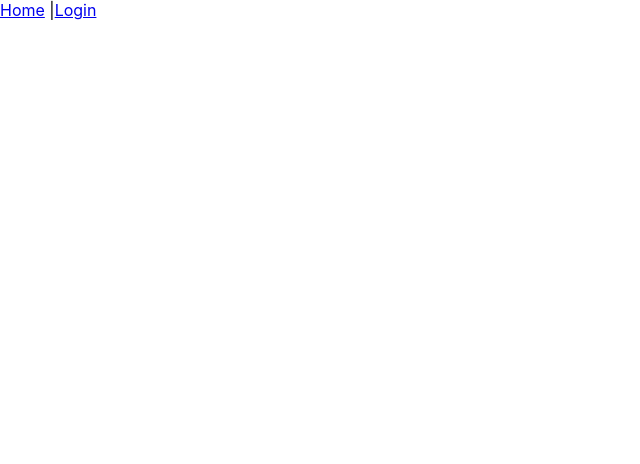
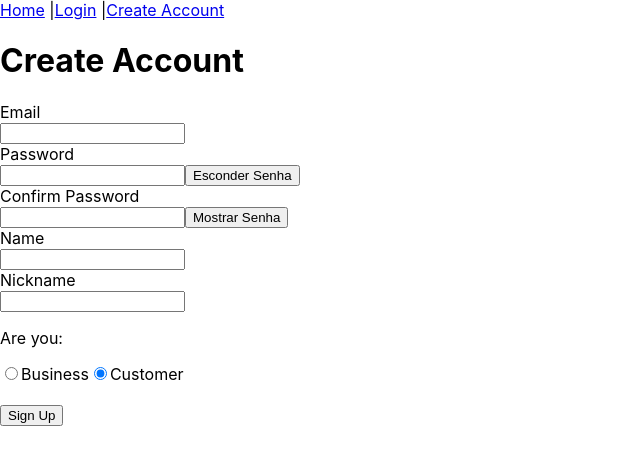
Before and after one commit to jpcordio/mana-app, a React (Create React App) app: page /create-account in a window 1280 px wide. Before the commit this address had no page. Shown: the top 464 px of the page, without its empty margins (0-640 px from the left). Built offline with nearby package versions, Linux system fonts and the light colour scheme.

Commit message:
ceate login page and create account page

```diff
--- a/src/App.js
+++ b/src/App.js
@@ -2,6 +2,7 @@ import { BrowserRouter as Router, Routes, Route } from "react-router-dom"
 import Navbar from "./components/Navbar"
 import Home from "./views/Home";
 import Login from "./views/Login";
+import CreateAccount from "./views/CreateAccount";
 
 function App() {
   return (
@@ -12,6 +13,7 @@ function App() {
         <Routes>
           <Route path="/" element={<Home />}></Route>
           <Route path="login" element={<Login />}></Route>
+          <Route path="create-account" element={<CreateAccount />}></Route>
         </Routes>
 
       </Router>
--- /dev/null
+++ b/src/components/CreateAccountAction.js
@@ -0,0 +1,161 @@
+import axios from "axios";
+import { useState } from "react";
+
+function CreateAccountAction(props) {
+
+  var [emailAddress, setEmailAddress] = useState('');
+
+  var [password, setPassword] = useState('');
+  var [inputType, setInputType] = useState('');
+
+  var [name, setName] = useState('');
+  var [nickname, setNickname] = useState('');
+
+  var [confirmPassword, setConfirmPassword] = useState('');
+  var [inputTypeConfirmPassword, setInputTypeConfirmPassword] = useState('password')
+
+  var [typeRegistration, setTypeRegistration] = useState(false); // false for "Customer", true for "Business"
+
+  //////////////////////////////////// handle the field  ////////////////////////////////////
+
+  // "registration type (false for "Customer", true for "Business")
+  const handleRegistrationType = (event) => {
+    setTypeRegistration(event.target.value === "true");
+  };
+
+  function handleEmail(e) {
+    e.preventDefault();
+    setEmailAddress(e.target.value);
+  }
+
+  // handle password
+  function handlePassword(e) {
+    e.preventDefault();
+    setPassword(e.target.value);
+  }
+
+  // handle confirmation password
+  function handleConfirmPassword(e) {
+    e.preventDefault();
+    setConfirmPassword(e.target.value)
+  }
+
+  // handle name
+  function handleName(e) {
+    e.preventDefault();
+    setName(e.target.value);
+  }
+
+  // handle nickname
+  function handleNickname(e) {
+    e.preventDefault();
+    setNickname(e.target.value);
+  }
+
+  //////////////////////////////////// handle the "show/hide" password and confirm password ////////////////////////////////////
+
+  // handle password
+  function togglePasswordVisibility(e) {
+    e.preventDefault();
+    setInputType(inputType === 'password' ? 'text' : 'password');
+  }
+
+  // handle confirmation password
+  function toggleConfirmPasswordVisibility(e) {
+    e.preventDefault();
+    setInputTypeConfirmPassword(inputTypeConfirmPassword === 'password' ? 'text' : 'password');
+  }
+
+  ///////////////////////////////////// Handles the Registration of a new user ////////////////////////////////////
+  async function handleRegister(e) {
+    e.preventDefault();
+    try {
+      const response = await axios.post('http://localhost:3000/api/auth', {
+        email: emailAddress,
+        password: password,
+        password_confirmation: confirmPassword,
+        name: name,
+        role: typeRegistration
+      });
+
+      // Acess to the headers
+      const headers = response.headers;
+      console.log("Headers da resposta:", headers);
+
+      const accessToken = response.headers['access-token'];
+      console.log("Access Token:", accessToken);
+
+      const client = response.headers['client'];
+      console.log("Client Token:", client);
+
+      alert('Usuario registrado com sucesso!');
+
+    } catch (error) {
+      if (error.response) {
+        console.error("Erro na requisição:", error.response.data);
+      } else {
+        console.error("Erro desconhecido:", error.message);
+      }
+
+      alert('Erro ao registrar novo usuario.');
+    }
+  }
+
+
+  ///////////////////////////////////////////////////////////////////////////////////////////
+  ///////////////////////////////////// Form for testing ////////////////////////////////////
+  ///////////////////////////////////////////////////////////////////////////////////////////
+  return (
+    <div className="">
+
+      <label for="email">Email</label><br></br>
+      <input type="email" id="email" name="email" value={emailAddress} onChange={handleEmail} required /><br></br>
+
+
+      <label for="password">Password</label><br></br>
+      <input type={inputType} id="password" name="password" value={password} onChange={handlePassword} required />
+      <button onClick={togglePasswordVisibility}>
+        {inputType === 'password' ? 'Mostrar Senha' : 'Esconder Senha'}
+      </button><br />
+
+      <label for="confirmPassword">Confirm Password</label><br></br>
+      <input type={inputTypeConfirmPassword} id="confirmPassword" name="confirmPassword" value={confirmPassword} onChange={handleConfirmPassword} required />
+      <button onClick={toggleConfirmPasswordVisibility}>
+        {inputTypeConfirmPassword === 'password' ? 'Mostrar Senha' : 'Esconder Senha'}
+      </button><br />
+
+      <label for="name">Name</label><br></br>
+      <input type='text' id="name" name="name" value={name} onChange={handleName} required /> <br></br>
+
+      <label for="Nickname">Nickname</label><br></br>
+      <input type='text' id="nickname" name="nickname" value={nickname} onChange={handleNickname} /> <br></br>
+
+      <p>Are you:</p>
+      <input
+        type="radio"
+        id="business"
+        name="registration_type"
+        value={true}
+        checked={typeRegistration === true}
+        onChange={handleRegistrationType}
+      />
+      <label htmlFor="business">Business</label>
+
+      <input
+        type="radio"
+        id="customer"
+        name="registration_type"
+        value={false}
+        checked={typeRegistration === false}
+        onChange={handleRegistrationType}
+      />
+      <label htmlFor="customer">Customer</label>
+      <br /><br />
+
+      <button onClick={handleRegister}>Sign Up</button>  <br />
+
+    </div>
+  );
+}
+
+export default CreateAccountAction;
--- a/src/components/LoginAction.js
+++ b/src/components/LoginAction.js
@@ -1,12 +1,13 @@
 import axios from "axios";
-import { useState } from "react";
+import { useState, useEffect } from "react";
 
 function LoginAction(props) {
 
   //var [response, setResponse] = "";
-  var [emailAddress, setEmailAddress] = useState('joaopaulo.customer@mana.com');
-  var [password, setPassword] = useState('12345678');
-  var [inputType, setInputType] = useState('password');
+  var [emailAddress, setEmailAddress] = useState('');
+  var [password, setPassword] = useState('');
+  var [inputType, setInputType] = useState('');
+  var [loginMessage, setLoginMessage] = useState('');  // Move useState for loginMessage here
 
 
   //////////////////////////////////// Handle the fields ////////////////////////////////////
@@ -62,8 +63,27 @@ function LoginAction(props) {
     }
   }
 
+  //////////////////////////////////// Handles the Log In message from the Account Creation ////////////////////////////////////
+  useEffect(() => {
+    // Executa a lógica após a página carregar
+    const params = new URLSearchParams(window.location.search);
+    const success = params.get('account_confirmation_success');
+
+    if (success) {  // Only show message if the param exists
+      // Operador ternário para definir a mensagem
+      const message = success === 'true' ?
+        "Account confirmation was successful!" :
+        "Account confirmation failed.";
+
+      setLoginMessage(message);
+    }
+  }, []);
+
   return (
     <div className="">
+
+      {/* Show the loginMessage only if it is not empty */}
+      {loginMessage && <p>{loginMessage}</p>}
 
       <hr />
 
--- a/src/components/Navbar.js
+++ b/src/components/Navbar.js
@@ -5,7 +5,8 @@ function Navbar() {
     <div className="navbar">
         <nav>
             <Link to="/">Home</Link> |
-            <Link to="/login">Login</Link>
+            <Link to="/login">Login</Link> |
+            <Link to="/create-account">Create Account</Link>
         </nav>
     </div>
   );
--- /dev/null
+++ b/src/views/CreateAccount.js
@@ -0,0 +1,15 @@
+import CreateAccountAction from "../components/CreateAccountAction";
+
+function CreateAccount() {
+  return (
+    <div className="createaccount">
+
+      <h1>Create Account</h1>
+
+        <CreateAccountAction />
+
+    </div>
+  );
+}
+
+export default CreateAccount;
--- a/src/views/Login.js
+++ b/src/views/Login.js
@@ -2,12 +2,11 @@ import LoginAction from "../components/LoginAction";
 
 function Login() {
     return (
-    <div className="login">
+      <div className="Login">
 
+        <h1>Login</h1>
 
           <LoginAction />
-
-
 
       </div>
     );
```
Lines whose indentation alone changed are shown as unchanged.
